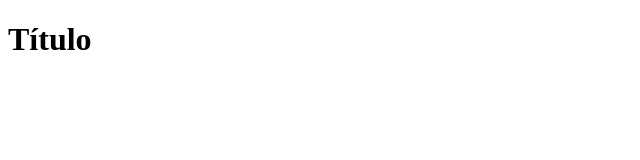
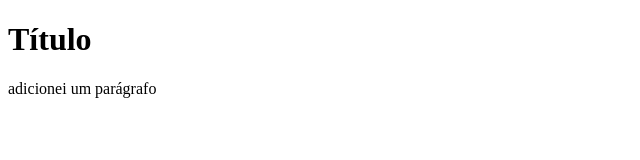
Before and after one commit to Rai-vaz/fortest, a plain HTML site: page index.html in a window 1280 px wide. Shown: the whole page, without its empty margins (0-640 px from the left). Drawn offline with Linux system fonts and the light colour scheme.

Commit message:
adicionei parágrafo

```diff
--- a/index.html
+++ b/index.html
@@ -8,5 +8,6 @@
 </head>
 <body>
     <h1>Título</h1>
+    <p>adicionei um parágrafo</p>
 </body>
 </html>
```
